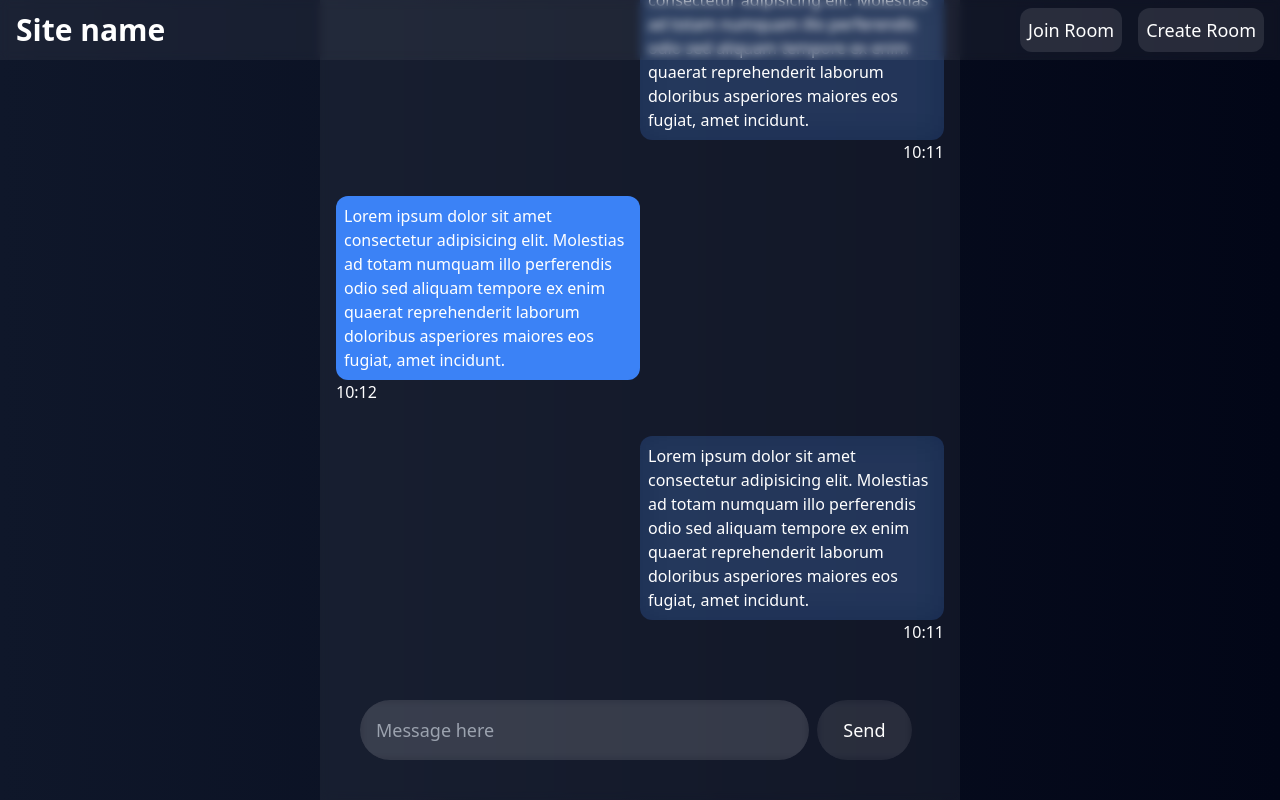
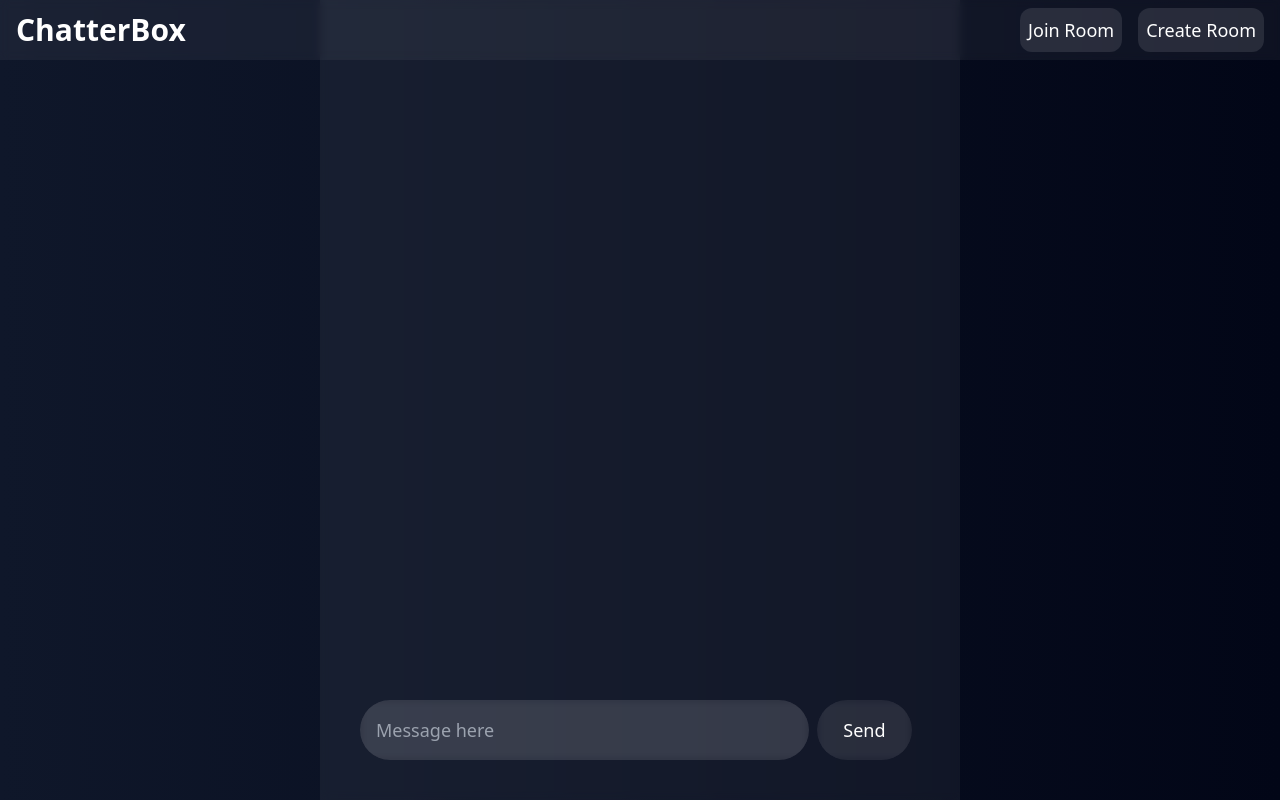
Before and after one commit to ByteBrewer101/Chat-frontend, a React (Vite) app: page / in a window 1280 px wide. Built offline with nearby package versions, Linux system fonts and the light colour scheme.

Commit message:
chat fixed

```diff
--- a/src/Components/ChatComponent.tsx
+++ b/src/Components/ChatComponent.tsx
@@ -1,30 +1,95 @@
-import { Message } from "./Message"
+import { useState, useRef, useEffect } from "react";
+import { Message } from "./Message";
 import { Message2 } from "./Message2";
+
+interface Message {
+  id: string;
+  message: string;
+  time:string
+}
+
+const initialMessages: Message[] = [];
+
+export function ChatComponent() {
+  const [messages, setMessages] = useState<Message[]>(initialMessages);
+  const [newMessage, setNewMessage] = useState<string>("");
+  const messageListRef = useRef<HTMLDivElement | null>(null);
+
+  const scrollToBottom = () => {
+    if (messageListRef.current) {
+      messageListRef.current.scrollTop = messageListRef.current.scrollHeight;
+    }
+  };
+
+  useEffect(() => {
+    scrollToBottom();
+  }, [messages]);
+
+  const handleSendMessage = () => {
+    if (newMessage.trim()) {
+      const newMsg: Message = {
+        id: "1",
+        message: newMessage,
+        time : currentTime
+      };
+      setMessages((prevMessages) => [...prevMessages, newMsg]);
+      setNewMessage("");
+    }
+  };
+
+
+function getCurrentTime() {
+  const now = new Date();
+  const hours = String(now.getHours()).padStart(2, "0");
+  const minutes = String(now.getMinutes()).padStart(2, "0");
+  return `${hours}:${minutes}`;
+}
+
+const currentTime = getCurrentTime()
 
 
 
 
-
-export function ChatComponent() {
   return (
-    <div className="h-full bg-white bg-opacity-5 backdrop-blur-sm md:w-2/3 lg:w-1/2 w-full flex flex-col-reverse  ">
+    <div className="h-full bg-white bg-opacity-5 backdrop-blur-sm md:w-2/3 lg:w-1/2 w-full flex flex-col-reverse">
       <div className="flex flex-row justify-center p-10">
         <input
           type="text"
           className="w-full px-4 text-lg bg-opacity-10 backdrop-blur-sm bg-white text-white rounded-full"
           placeholder="Message here"
+          value={newMessage}
+          onChange={(e) => setNewMessage(e.target.value)}
+          onKeyPress={(e) => {
+            if (e.key === "Enter") {
+              handleSendMessage();
+            }
+          }}
         />
-        <button className="bg-white bg-opacity-5 backdrop-blur-sm text-white text-lg mx-2 p-4 rounded-full w-1/5 hover:bg-opacity-10 transition ease-in-out duration-200">
+        <button
+          className="bg-white bg-opacity-5 backdrop-blur-sm text-white text-lg mx-2 p-4 rounded-full w-1/5 hover:bg-opacity-10 transition ease-in-out duration-200"
+          onClick={handleSendMessage}
+        >
           Send
         </button>
       </div>
-      <div className="flex flex-col-reverse overflow-y-auto ">
-        <Message />
-        <Message2 />
-        <Message />
-        <Message2 />
-        <Message2 />
-        <Message2 />
+      <div
+        ref={messageListRef}
+        className="flex flex-col-reverse overflow-y-auto h-full" // Set a fixed height for scrolling
+      >
+        {messages
+          .slice()
+          .reverse()
+          .map((msg) => {
+            if (msg.id === "1") {
+              return (
+                <Message key={msg.id + msg.message} content={msg.message} time ={msg.time}/>
+              );
+            } else {
+              return (
+                <Message2 key={msg.id + msg.message} content={msg.message} time={msg.time}/>
+              );
+            }
+          })}
       </div>
     </div>
   );
--- a/src/Components/Message.tsx
+++ b/src/Components/Message.tsx
@@ -1,11 +1,20 @@
-export function Message(){
+
+
+
+
+export function Message(props){
+
+
+
     return (
       <div className="w-full p-4">
         <div className="flex justify-end">
-          <h4 className="w-1/2 rounded-xl bg-blue-500 bg-opacity-20 backdrop-blur-lg text-white p-2">Lorem ipsum dolor sit amet consectetur adipisicing elit. Molestias ad totam numquam illo perferendis odio sed aliquam tempore ex enim quaerat reprehenderit laborum doloribus asperiores maiores eos fugiat, amet incidunt.</h4>
+          <h4 className="w-1/2 rounded-xl bg-blue-500 bg-opacity-20 backdrop-blur-lg text-white p-2">
+          {props.content}
+          </h4>
         </div>
         <div className="flex justify-end">
-          <p className="text-white">10:11</p>
+          <p className="text-white">{props.time}</p>
         </div>
       </div>
     );
--- a/src/Components/Message2.tsx
+++ b/src/Components/Message2.tsx
@@ -1,16 +1,15 @@
-export function Message2() {
+export function Message2(props) {
+
+
   return (
     <div className="w-full p-4">
       <div className="">
         <h4 className="w-1/2 rounded-xl bg-blue-500 text-white p-2">
-          Lorem ipsum dolor sit amet consectetur adipisicing elit. Molestias ad
-          totam numquam illo perferendis odio sed aliquam tempore ex enim
-          quaerat reprehenderit laborum doloribus asperiores maiores eos fugiat,
-          amet incidunt.
+         {props.content}
         </h4>
       </div>
       <div className=" ">
-        <p className="text-white">10:12</p>
+        <p className="text-white">{props.time}</p>
       </div>
     </div>
   );
--- a/src/Components/PopUp.tsx
+++ b/src/Components/PopUp.tsx
@@ -9,7 +9,7 @@ export function Popup() {
   } else
     return (
       <div className=" absolute  w-screen  h-screen bg-opacity-5 bg-black rounded-xl backdrop-blur-xl z-50">
-        <div className="p-4 sm:p-6 md:p-10 absolute top-1/2 left-1/2 w-full max-w-md h-auto bg-opacity-10 white rounded-xl backdrop-blur-lg z-50 transform -translate-x-1/2 -translate-y-1/2">
+        <div className="p-4 sm:p-6 md:p-10 absolute top-1/2 left-1/2 w-full max-w-md shadow-xl h-auto bg-opacity-20 bg-black rounded-xl backdrop-blur-3xl z-50 transform -translate-x-1/2 -translate-y-1/2">
           <div className="flex items-center justify-center text-white p-4">
             <h1 className="font-extrabold text-2xl sm:text-3xl">
               Enter your Room Id
@@ -19,7 +19,7 @@ export function Popup() {
             <input
               type="text"
               placeholder="Room Id"
-              className="rounded-xl p-4 w-full bg-opacity-10 bg-white backdrop-blur-sm"
+              className="rounded-xl p-4 w-full bg-opacity-20 bg-blue-500 shadow-lg backdrop-blur-sm focus:outline-none "
             />
           </div>
           <div className="flex items-center justify-center text-white mt-2">
@@ -27,7 +27,7 @@ export function Popup() {
               onClick={() => {
                 setWorking(false); // Close the popup
               }}
-              className="rounded-xl p-4 w-32 sm:w-40 bg-opacity-5 bg-white backdrop-blur-sm mt-2 text-sm sm:text-lg hover:bg-opacity-10 transition ease-in-out duration-200"
+              className="rounded-xl shadow-xl p-4 w-32 sm:w-40 bg-opacity-5 bg-blue-500 backdrop-blur-sm mt-2 text-sm sm:text-lg hover:bg-opacity-10 transition ease-in-out duration-200"
             >
               Submit
             </button>
--- a/src/Components/TopBar.tsx
+++ b/src/Components/TopBar.tsx
@@ -8,7 +8,7 @@ export function TopBar() {
     <div className="fixed top-0 left-0 right-0 flex justify-between items-center p-2 bg-opacity-5 bg-white backdrop-blur-sm z-50">
       <div>
         <button className="text-3xl font-bold text-white px-2">
-          Site name
+            ChatterBox
         </button>
       </div>
       <div className="flex">
```
